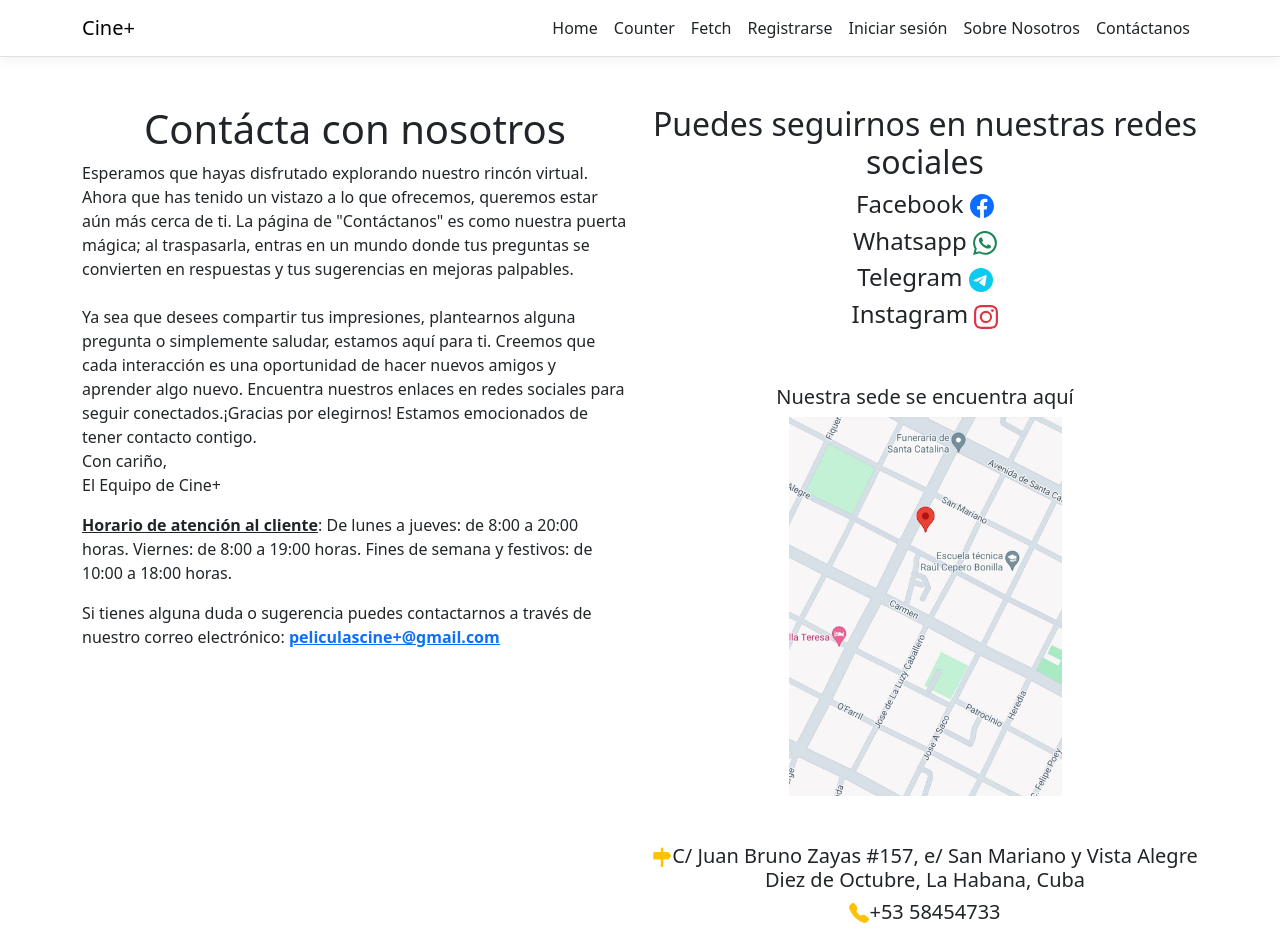
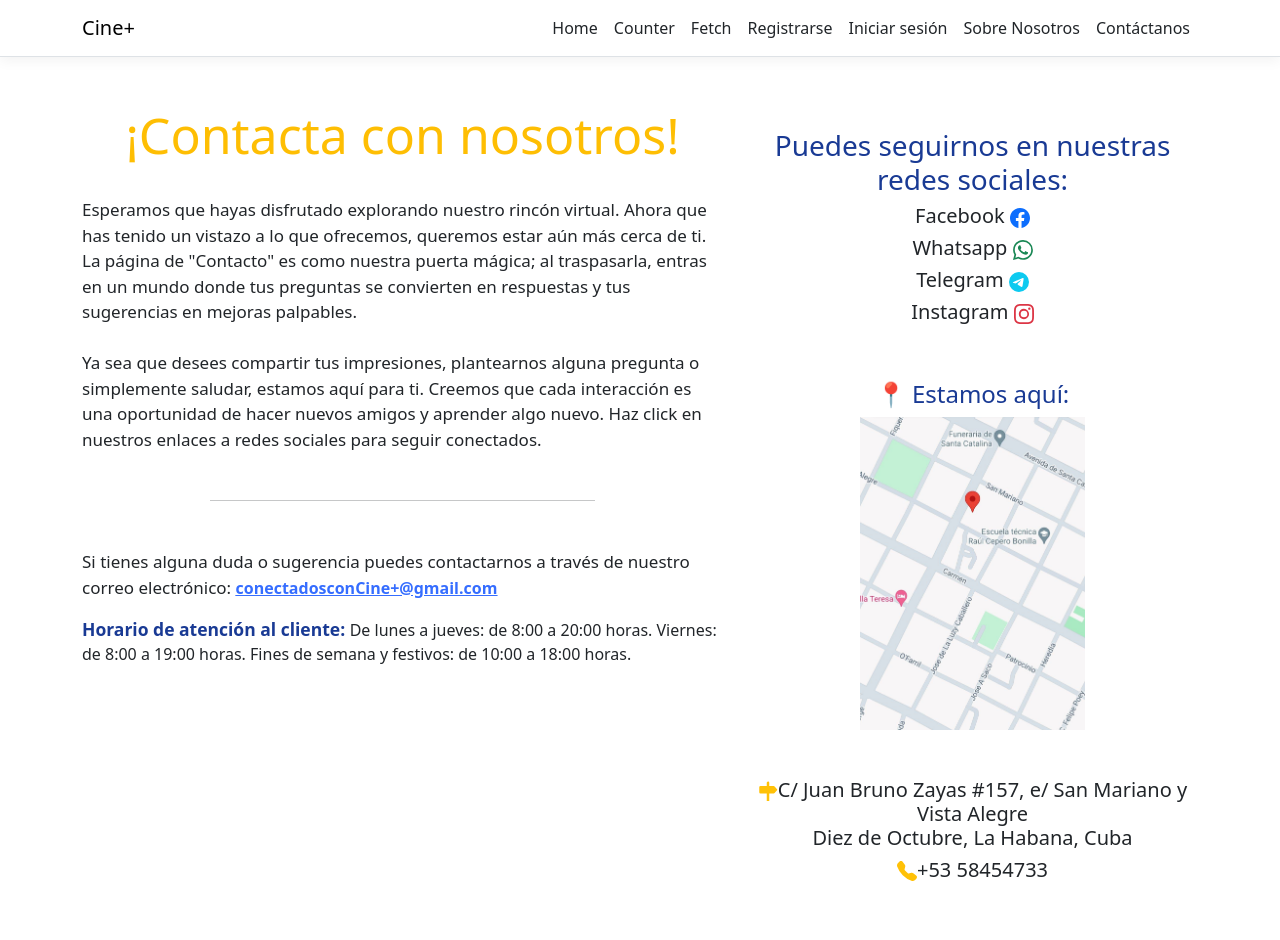
Before and after one commit to RogerMo01/cineplus, a React (Create React App) app in the folder ClientApp/: page /contact in a window 1280 px wide. After the commit the page ends 898 px from the top, so only its background shows below. Built offline with nearby package versions, Linux system fonts and the light colour scheme.

Commit message:
style: Change text style of the contact page

```diff
--- a/ClientApp/src/components/ContactPage.tsx
+++ b/ClientApp/src/components/ContactPage.tsx
@@ -12,33 +12,44 @@ interface Props {
 
 }
 function ContactPage(params: Props) {
+    function rgb(arg0: number, arg1: number, arg2: number): import("csstype").Property.Color | undefined {
+        throw new Error("Function not implemented.");
+    }
+
     return (
         <div className="container">
             <div className="row mt-5">
-                <div className="col-md-6">
-
-                    <h1 className="text-center">Contácta con nosotros</h1>
-                    <p>Esperamos que hayas disfrutado explorando nuestro rincón virtual. Ahora que has tenido un vistazo a lo que ofrecemos, queremos estar aún más cerca de ti.
-                        La página de "Contáctanos" es como nuestra puerta mágica; al traspasarla, entras en un mundo donde tus preguntas se convierten en respuestas y tus sugerencias en mejoras palpables. <br /> <br />
+                <div className="col-md-7">
+                    <h1 className="text-center" style={{ color: 'rgb(254, 190, 3)', fontSize: '50px'}}>¡Contacta con nosotros!</h1>
+                    <br />
+                    <p style={{fontSize: '17px'}}>
+                        Esperamos que hayas disfrutado explorando nuestro rincón virtual. Ahora que has tenido un vistazo a lo que ofrecemos, queremos estar aún más cerca de ti.
+                        La página de "Contacto" es como nuestra puerta mágica; al traspasarla, entras en un mundo donde tus preguntas se convierten en respuestas y tus sugerencias en mejoras palpables. <br /> <br />
                         Ya sea que desees compartir tus impresiones, plantearnos alguna pregunta o simplemente saludar, estamos aquí para ti. Creemos que cada interacción es una oportunidad de hacer nuevos amigos y aprender algo nuevo.
-                        Encuentra nuestros enlaces en redes sociales para seguir conectados.¡Gracias por elegirnos! Estamos emocionados de tener contacto contigo. <br />
-                        Con cariño,<br />
-                        El Equipo de Cine+
+                        Haz click en nuestros enlaces a redes sociales para seguir conectados. <br />
+                    </p>
+                    <hr className="division-line mt-5 mb-5"  />
+                    <p>
+                        <span style={{ fontSize:'17px'}}>Si tienes alguna duda o sugerencia puedes contactarnos a través de nuestro correo electrónico: </span>
+                         <a href="mailto:conectadosconCine+@gmail.com" style={{ color: 'rgb(53, 109, 255)'}}><strong><u> conectadosconCine+@gmail.com</u></strong></a>
+                    </p>
+                    <p >
+                        <span style={{ color: 'rgb(25, 58, 148)', fontSize: '17.5px'}}><strong>Horario de atención al cliente: </strong></span>
+                        <span style={{ fontSize:'16px'}}>De lunes a jueves: de 8:00 a 20:00 horas. Viernes: de 8:00 a 19:00 horas. Fines de semana y festivos: de 10:00 a 18:00 horas.</span>
                     </p>
 
-                    <p><u><strong>Horario de atención al cliente</strong></u>: De lunes a jueves: de 8:00 a 20:00 horas. Viernes: de 8:00 a 19:00 horas. Fines de semana y festivos: de 10:00 a 18:00 horas.</p>
-                    <p>Si tienes alguna duda o sugerencia puedes contactarnos a través de nuestro correo electrónico: <a href="https://localhost:44492/"><strong><u>peliculascine+@gmail.com</u></strong></a> </p>
-                    <p></p>
                 </div>
-                <div className="col-md-6">
-                    <h2 className="text-center">Puedes seguirnos en nuestras redes sociales</h2>
-                    <h4 className="text-center">Facebook <a href="https://localhost:44492/"><BsFacebook className="text-primary" /> </a></h4>
-                    <h4 className="text-center">Whatsapp <a href="https://localhost:44492/"><BsWhatsapp className="text-success" /></a></h4>
-                    <h4 className="text-center">Telegram <a href="https://localhost:44492/"><BsTelegram className="text-info" /></a></h4>
-                    <h4 className="text-center">Instagram <a href="https://localhost:44492/"><BsInstagram className="text-danger" /></a></h4>
+
+                <div className="col-md-5">
+                    <br />
+                    <h3 className="text-center" style={{ color: 'rgb(25, 58, 148)'}}>Puedes seguirnos en nuestras redes sociales:</h3>
+                    <h5 className="text-center">Facebook <a href="https://localhost:44492/"><BsFacebook className="text-primary" /> </a></h5>
+                    <h5 className="text-center">Whatsapp <a href="https://localhost:44492/"><BsWhatsapp className="text-success" /></a></h5>
+                    <h5 className="text-center">Telegram <a href="https://localhost:44492/"><BsTelegram className="text-info" /></a></h5>
+                    <h5 className="text-center">Instagram <a href="https://localhost:44492/"><BsInstagram className="text-danger" /></a></h5>
                     <br />
                     <br />
-                    <h5 className="text-center">Nuestra sede se encuentra aquí</h5>
+                    <h4 className="text-center" style={{ color: 'rgb(25, 58, 148)'}}>📍 Estamos aquí: </h4>
                     <div className="d-flex justify-content-center">
                         <img
                             src={imagen}
```
